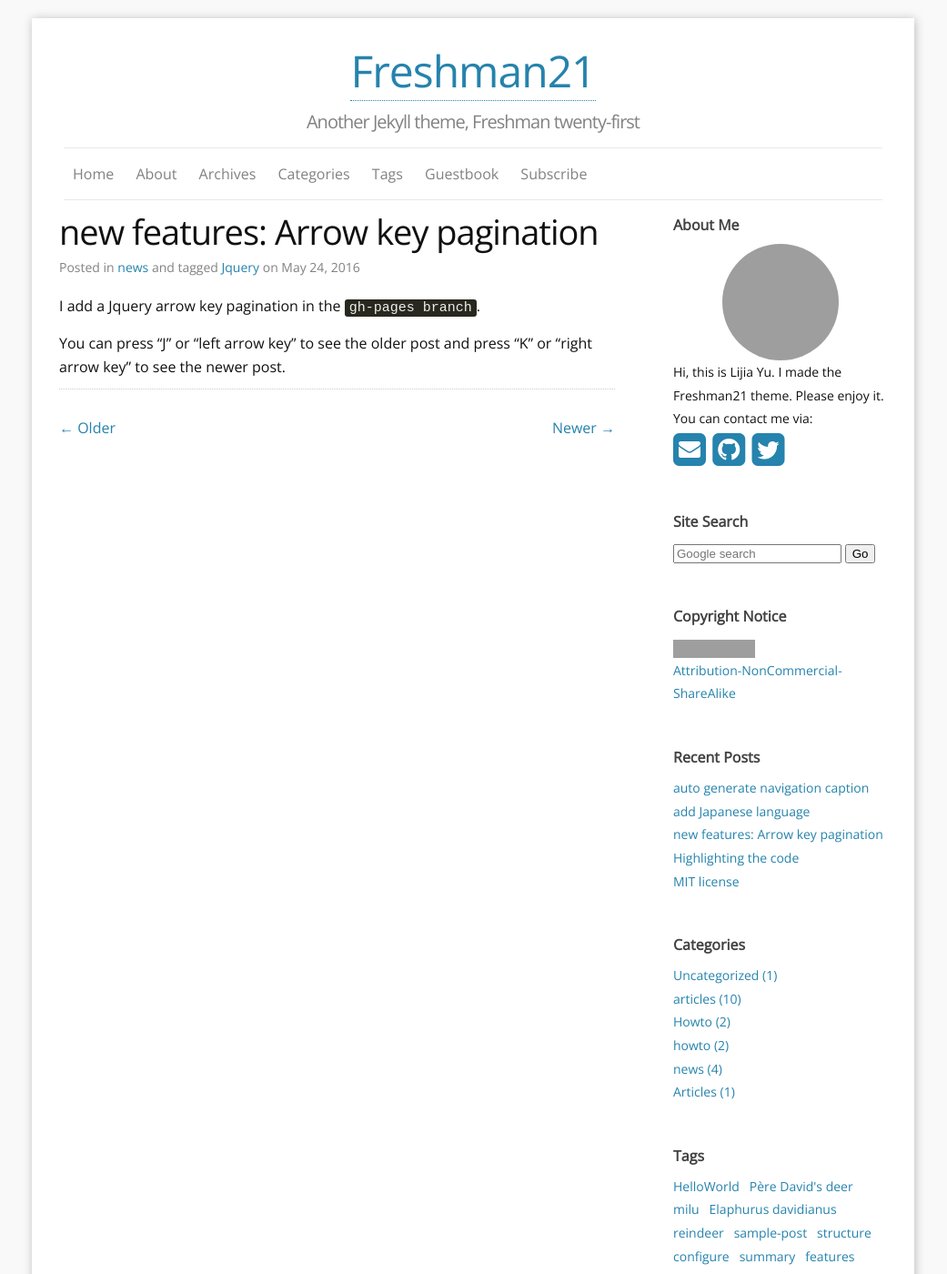
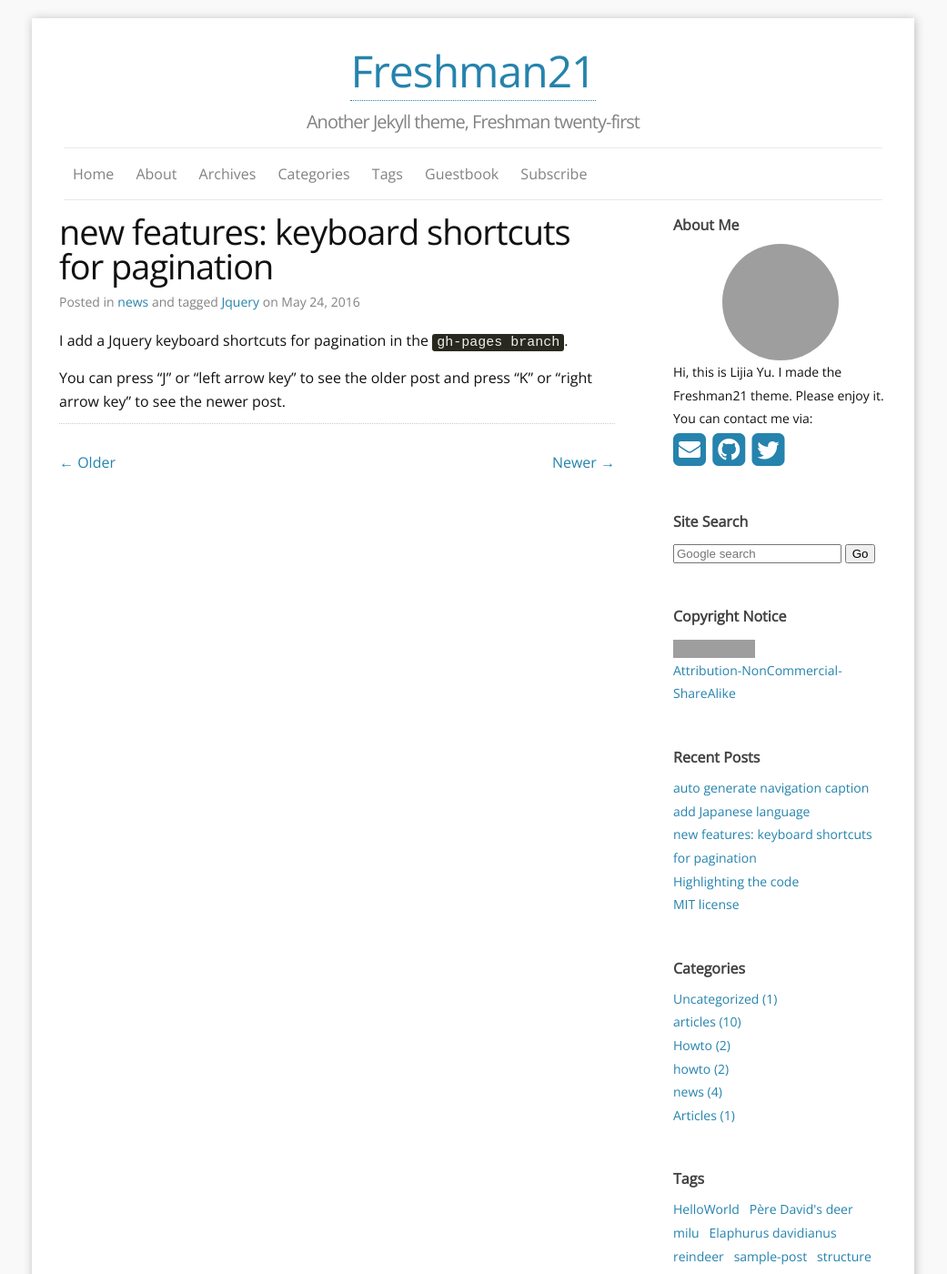
Before and after one commit to yulijia/freshman21, a Jekyll site: the page built from _posts/2016-05-24-new-features.md, in a window 1280 px wide and 1400 px high. Shown: the whole window at 91% size, without its empty margins (120-1161 px from the left). Built offline with Jekyll 4.4.1, drawn with Linux system fonts in a browser that asks for light colours; nearby versions of some CDN libraries; comment, search, counter and statistics services are not loaded; grey boxes are pictures that could not be loaded.

Commit message:
correct(words): keyboard shortcuts

```diff
--- a/_posts/2016-05-24-new-features.md
+++ b/_posts/2016-05-24-new-features.md
@@ -1,13 +1,13 @@
 ---
 published: ture
 layout: post
-title: "new features: Arrow key pagination"
+title: "new features: keyboard shortcuts for  pagination"
 author: Yu
 categories: news
 tags:
 - Jquery
 ---
 
-I add a Jquery arrow key pagination in the `gh-pages branch`.
+I add a Jquery keyboard shortcuts for pagination in the `gh-pages branch`.
 
 You can press "J" or "left arrow key" to see the older post and press "K" or "right arrow key" to see the newer post.
```
